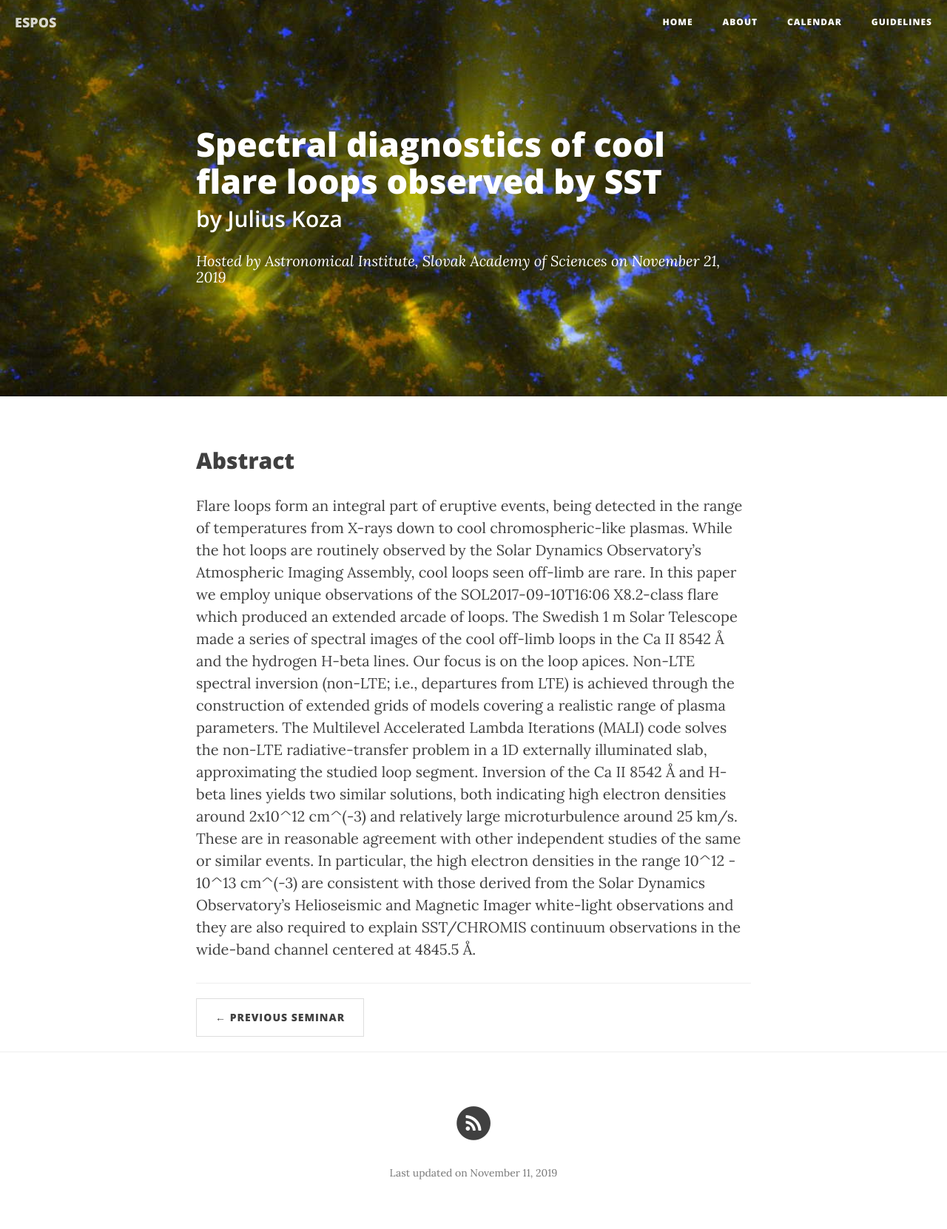
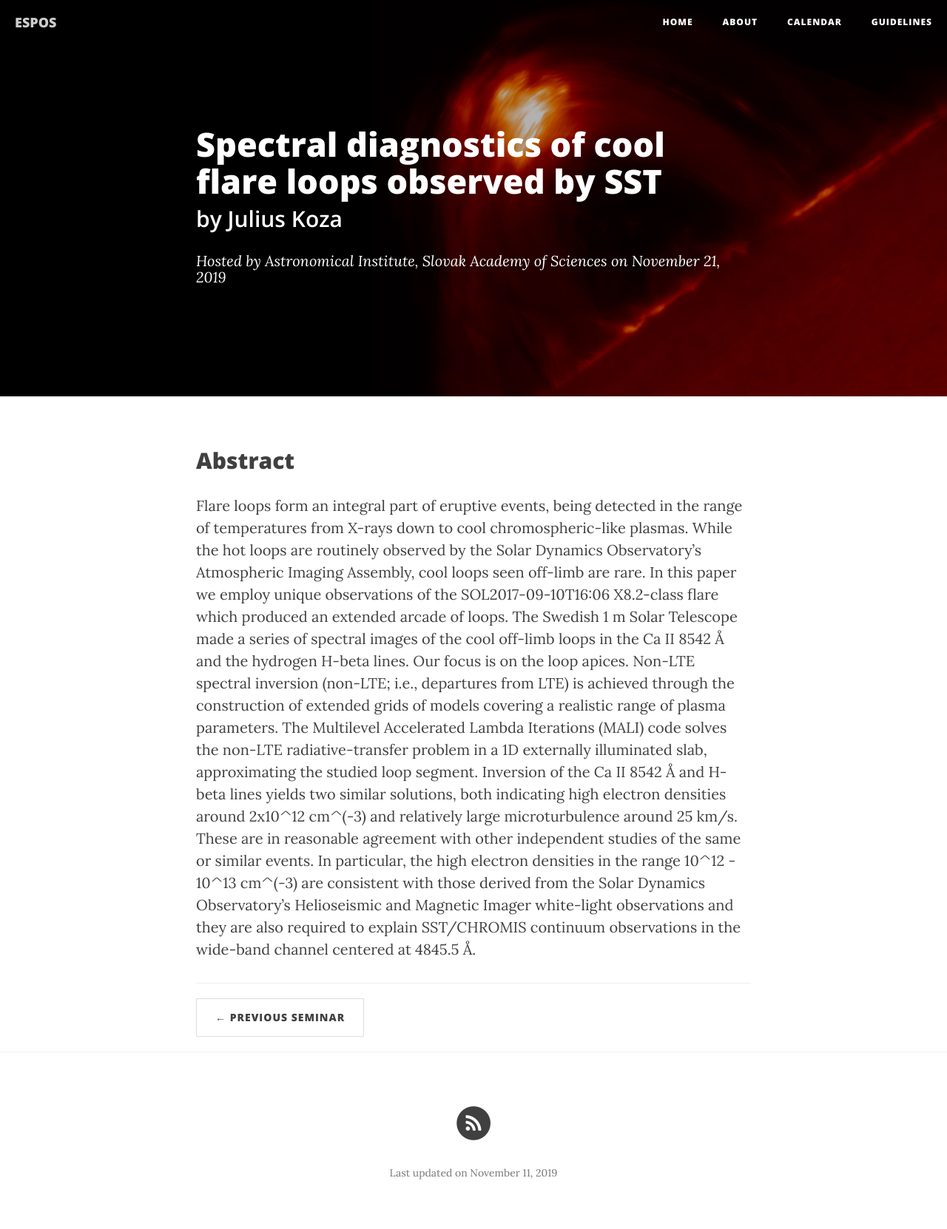
Before and after one commit to ITA-Solar/espos, a Jekyll site: the page built from _posts/2019-11-21-Koza.md, in a window 1280 px wide. Shown: the whole page at 74% size. Built offline with Jekyll 4.4.1, drawn with Linux system fonts in a browser that asks for light colours; nearby versions of some CDN libraries.

Commit message:
Update 2019-11-21-Koza.md

```diff
--- a/_posts/2019-11-21-Koza.md
+++ b/_posts/2019-11-21-Koza.md
@@ -4,7 +4,7 @@ title:      "Spectral diagnostics of cool flare loops observed by SST"
 subtitle:   "by Julius Koza"
 date:       2019-11-21 11:00:00
 author:     "Astronomical Institute, Slovak Academy of Sciences"
-# header-img: "img/img_2019-11-07-Aldhafeeri.jpg"
+header-img: "img/img_2019-11-21-Koza.jpg"
 published:  true
 ---
 
```
